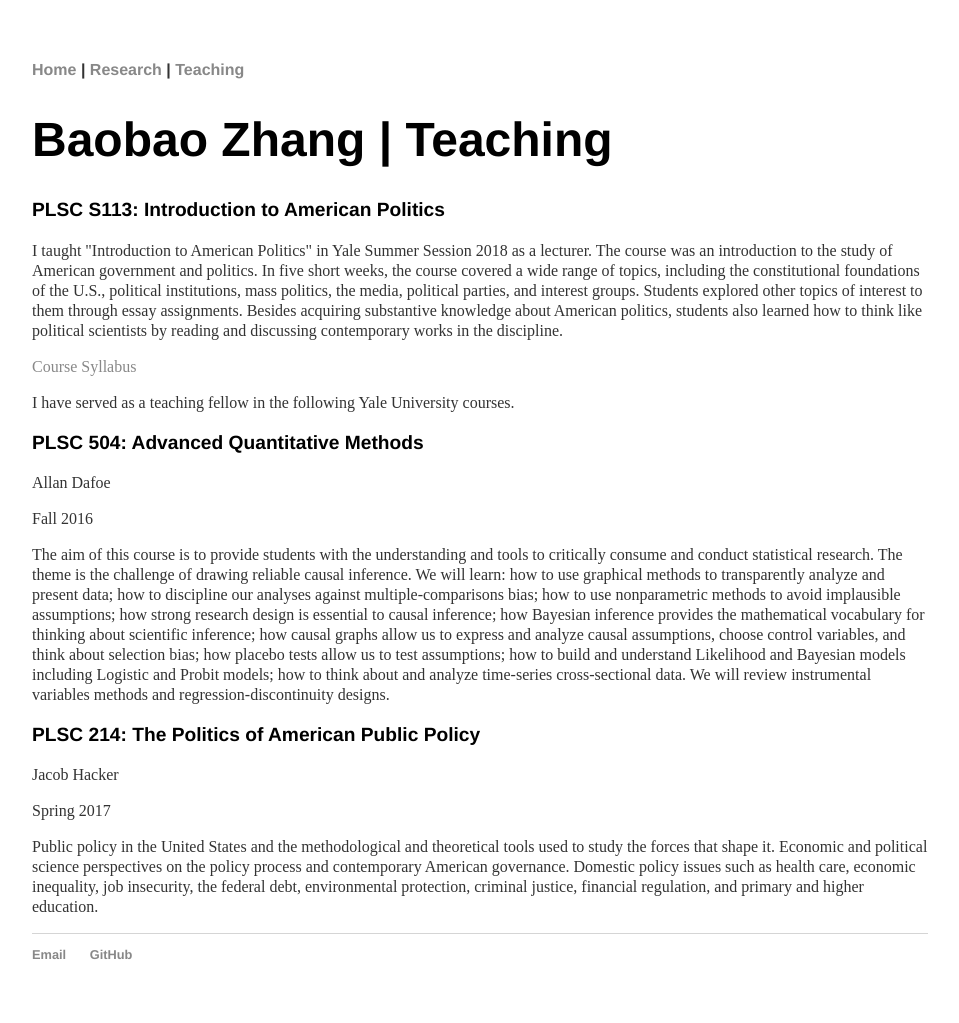
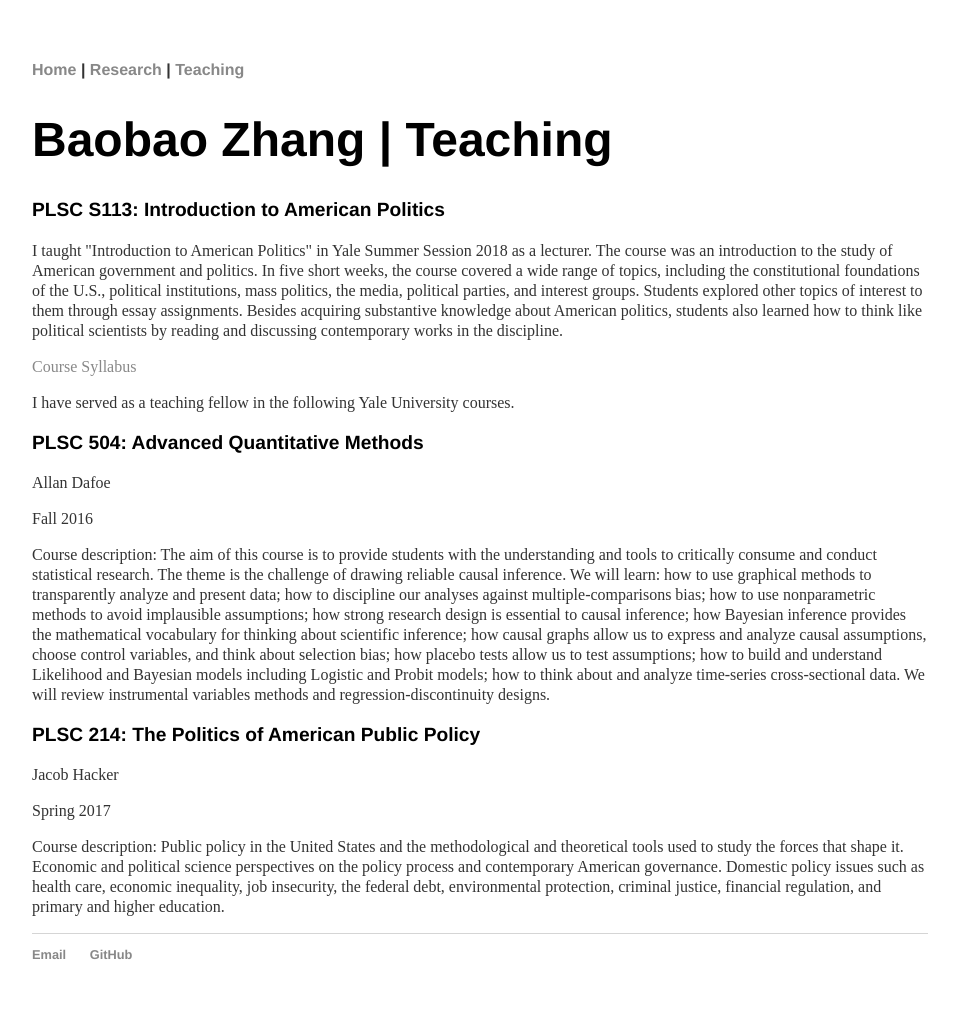
Before and after one commit to morganlivingston/baobaofzhang.github.io, a Jekyll site: the page built from teaching.html, in a window 1280 px wide. Shown: the whole page, without its empty margins (160-1119 px from the left). Built offline with Jekyll 4.4.1, drawn with Linux system fonts in a browser that asks for light colours.

Commit message:
Update teaching.html

```diff
--- a/teaching.html
+++ b/teaching.html
@@ -17,11 +17,11 @@ title: Teaching
 <h3>PLSC 504: Advanced Quantitative Methods</h3>
 <p>Allan Dafoe</p>
 <p>Fall 2016</p>
-<p>The aim of this course is to provide students with the understanding and tools to critically consume and conduct statistical research. The theme is the challenge of drawing reliable causal inference. We will learn: how to use graphical methods to transparently analyze and present data; how to discipline our analyses against multiple-comparisons bias; how to use nonparametric methods to avoid implausible assumptions; how strong research design is essential to causal inference; how Bayesian inference provides the mathematical vocabulary for thinking about scientific inference; how causal graphs allow us to express and analyze causal assumptions, choose control variables, and think about selection bias; how placebo tests allow us to test assumptions; how to build and understand Likelihood and Bayesian models including Logistic and Probit models; how to think about and analyze time-series cross-sectional data. We will review instrumental variables methods and regression-discontinuity designs.</p>
+<p>Course description: The aim of this course is to provide students with the understanding and tools to critically consume and conduct statistical research. The theme is the challenge of drawing reliable causal inference. We will learn: how to use graphical methods to transparently analyze and present data; how to discipline our analyses against multiple-comparisons bias; how to use nonparametric methods to avoid implausible assumptions; how strong research design is essential to causal inference; how Bayesian inference provides the mathematical vocabulary for thinking about scientific inference; how causal graphs allow us to express and analyze causal assumptions, choose control variables, and think about selection bias; how placebo tests allow us to test assumptions; how to build and understand Likelihood and Bayesian models including Logistic and Probit models; how to think about and analyze time-series cross-sectional data. We will review instrumental variables methods and regression-discontinuity designs.</p>
 
 <h3>PLSC 214: The Politics of American Public Policy</h3>
 <p>Jacob Hacker</p>
 <p>Spring 2017</p>
-<p>Public policy in the United States and the methodological and theoretical tools used to study the forces that shape it. Economic and political science perspectives on the policy process and contemporary American governance. Domestic policy issues such as health care, economic inequality, job insecurity, the federal debt, environmental protection, criminal justice, financial regulation, and primary and higher education.</p>
+<p>Course description: Public policy in the United States and the methodological and theoretical tools used to study the forces that shape it. Economic and political science perspectives on the policy process and contemporary American governance. Domestic policy issues such as health care, economic inequality, job insecurity, the federal debt, environmental protection, criminal justice, financial regulation, and primary and higher education.</p>
 
 		</div>
```
